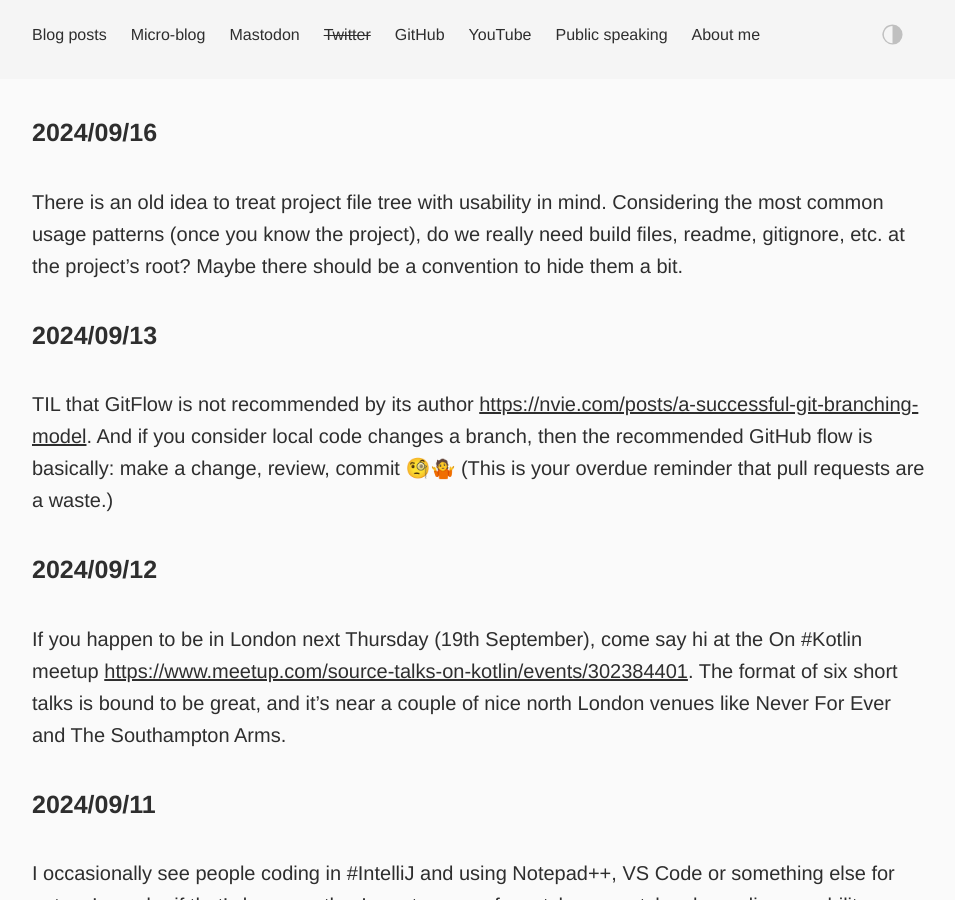
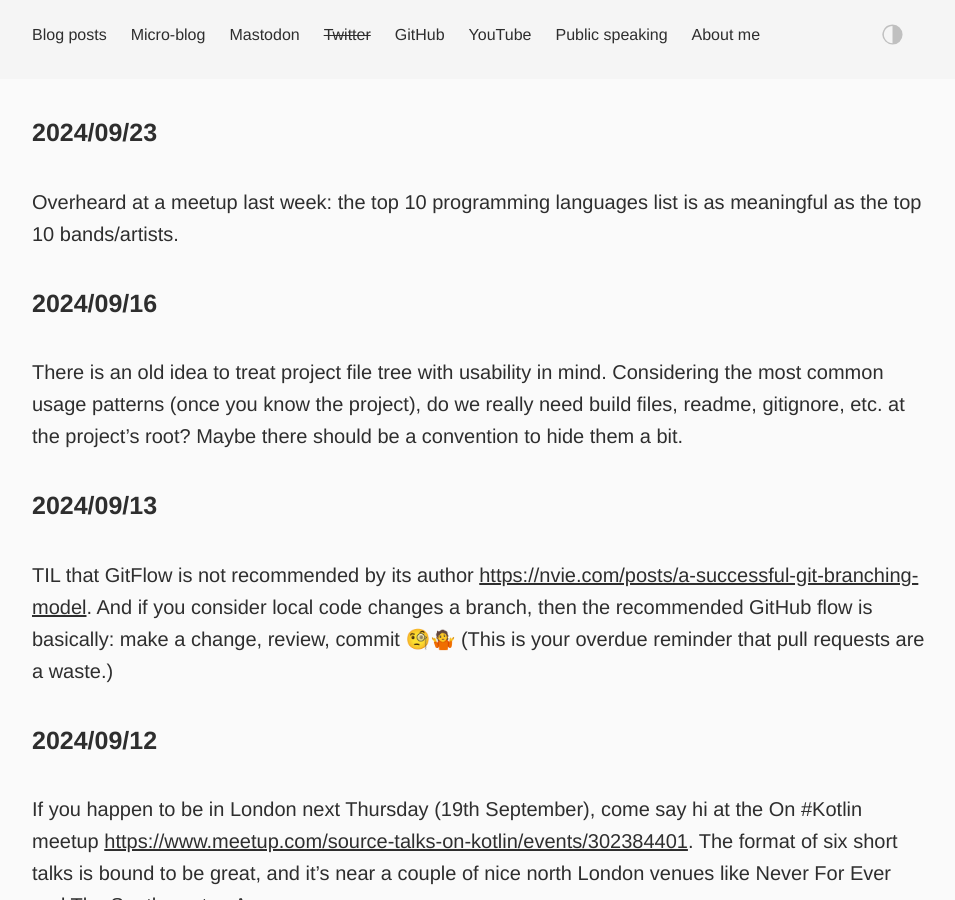
Before and after one commit to dkandalov/dkandalov.github.io, a Jekyll site: the page built from micro-blog.md, in a window 1280 px wide and 900 px high. Shown: the whole window, without its empty margins (160-1115 px from the left). Built offline with Jekyll 4.4.1, drawn with Linux system fonts in a browser that asks for light colours.

Commit message:
updated micro-blog

```diff
--- a/micro-blog.md
+++ b/micro-blog.md
@@ -2,6 +2,9 @@
 layout: post
 permalink: /micro-blog/
 ---
+
+#### 2024/09/23
+Overheard at a meetup last week: the top 10 programming languages list is as meaningful as the top 10 bands/artists.
 
 #### 2024/09/16
 There is an old idea to treat project file tree with usability in mind. Considering the most common usage patterns (once you know the project), do we really need build files, readme, gitignore, etc. at the project's root? Maybe there should be a convention to hide them a bit.
```
